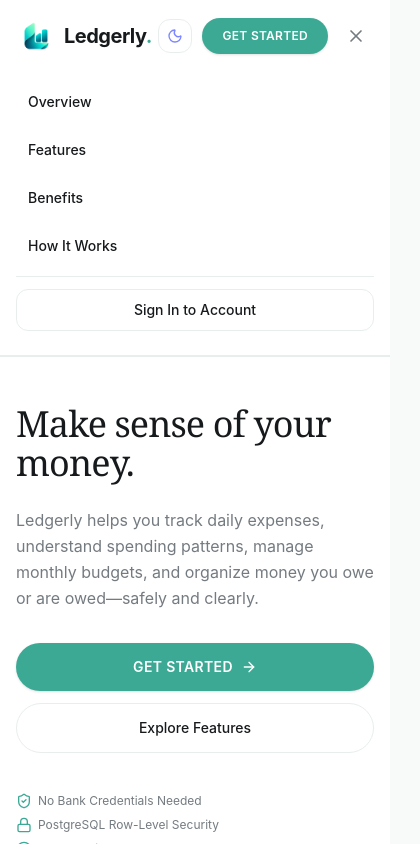
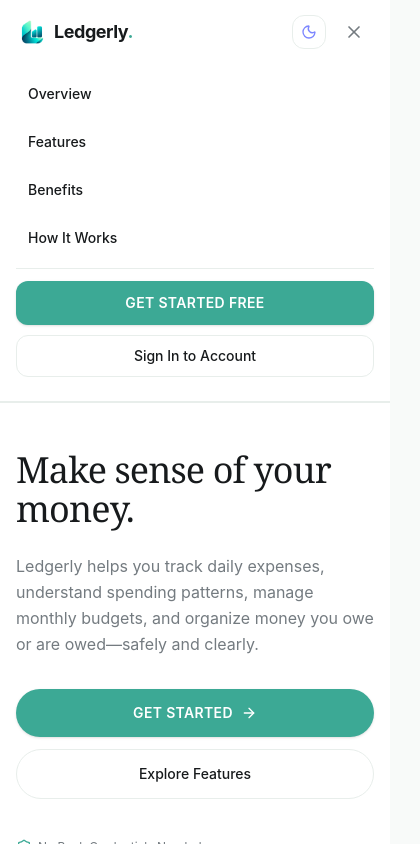
Before and after one commit to Asif259/expense-tracker-ai, a Next.js app in the folder apps/web/: page / in a window 390 px wide. Both pictures are taken after a click on the button 356 px from the left and 36 px from the top of the page. Shown: the top 844 px of the page, 420 px wide, since content can reach past the window. Built offline with nearby package versions, Linux system fonts and the light colour scheme; no server answers.

Commit message:
fix: improve mobile responsiveness and layout overflow for landing page and illustrations

```diff
--- a/apps/web/src/app/globals.css
+++ b/apps/web/src/app/globals.css
@@ -117,7 +117,10 @@
   box-sizing: border-box;
 }
 
+html,
 body {
+  max-width: 100%;
+  overflow-x: clip;
   background: var(--color-bg);
   color: var(--color-text);
   font-family: var(--font-sans);
--- a/apps/web/src/app/page.tsx
+++ b/apps/web/src/app/page.tsx
@@ -34,9 +34,9 @@ export default function Home() {
   }, [user, loading, router]);
 
   return (
-    <div className="min-h-screen flex flex-col bg-landing-bg text-landing-text selection:bg-landing-mint selection:text-landing-teal-dark overflow-x-hidden transition-colors duration-200">
+    <div className="min-h-screen flex flex-col bg-landing-bg text-landing-text selection:bg-landing-mint selection:text-landing-teal-dark overflow-x-clip max-w-full transition-colors duration-200">
       {/* Decorative Top-Left Organic Shape */}
-      <div className="absolute top-0 left-0 w-[420px] sm:w-[580px] h-[360px] sm:h-[480px] -z-10 pointer-events-none opacity-80 overflow-hidden">
+      <div className="absolute top-0 left-0 w-full max-w-[420px] sm:max-w-[580px] h-[320px] sm:h-[480px] -z-10 pointer-events-none opacity-80 overflow-hidden">
         <svg
           viewBox="0 0 600 500"
           fill="none"
@@ -59,13 +59,13 @@ export default function Home() {
           1. HEADER & NAVIGATION
           ========================================================================= */}
       <header className="sticky top-0 z-50 bg-landing-bg/90 backdrop-blur-md border-b border-landing-border transition-colors">
-        <div className="max-w-7xl mx-auto px-4 sm:px-6 lg:px-8 h-18 sm:h-20 flex items-center justify-between">
+        <div className="max-w-7xl mx-auto px-3.5 sm:px-6 lg:px-8 h-16 sm:h-20 flex items-center justify-between">
           {/* Logo & Brand */}
           <Link
             href="/"
-            className="flex items-center gap-3 group focus-visible:outline-2 focus-visible:outline-landing-teal rounded-lg p-1"
+            className="flex items-center gap-2 sm:gap-3 group focus-visible:outline-2 focus-visible:outline-landing-teal rounded-lg p-1 shrink-0"
           >
-            <div className="relative w-8 h-8 shrink-0 transition-transform group-hover:scale-105">
+            <div className="relative w-7 h-7 sm:w-8 sm:h-8 shrink-0 transition-transform group-hover:scale-105">
               <Image
                 src="/logo.webp"
                 alt="Ledgerly Logo"
@@ -75,7 +75,7 @@ export default function Home() {
                 priority
               />
             </div>
-            <span className="font-bold text-xl tracking-tight text-landing-text group-hover:text-landing-teal transition-colors">
+            <span className="font-bold text-lg sm:text-xl tracking-tight text-landing-text group-hover:text-landing-teal transition-colors">
               Ledgerly<span className="text-landing-teal">.</span>
             </span>
           </Link>
@@ -109,19 +109,19 @@ export default function Home() {
           </nav>
 
           {/* Header Controls & Actions */}
-          <div className="flex items-center gap-2.5 sm:gap-4">
+          <div className="flex items-center gap-1.5 sm:gap-3 shrink-0">
             <ThemeToggle variant="compact" />
 
             <Link
               href="/login"
-              className="hidden sm:inline-flex px-4 py-2 text-sm font-medium text-landing-text hover:text-landing-teal transition-colors focus-visible:outline-landing-teal rounded-lg"
+              className="hidden md:inline-flex px-3.5 py-2 text-sm font-medium text-landing-text hover:text-landing-teal transition-colors focus-visible:outline-landing-teal rounded-lg"
             >
               Sign In
             </Link>
 
             <Link
               href="/login?mode=signup"
-              className="inline-flex items-center justify-center px-5 py-2.5 rounded-full bg-landing-teal hover:bg-landing-teal-hover text-white dark:text-slate-950 text-xs sm:text-sm font-semibold tracking-wide uppercase transition-all shadow-sm hover:shadow-md hover:shadow-teal-900/10 active:scale-95 focus-visible:outline-landing-teal"
+              className="hidden sm:inline-flex items-center justify-center px-4 sm:px-5 py-2 sm:py-2.5 rounded-full bg-landing-teal hover:bg-landing-teal-hover text-white dark:text-slate-950 text-xs sm:text-sm font-semibold tracking-wide uppercase whitespace-nowrap transition-all shadow-sm hover:shadow-md hover:shadow-teal-900/10 active:scale-95 focus-visible:outline-landing-teal"
             >
               Get Started
             </Link>
@@ -130,7 +130,7 @@ export default function Home() {
             <button
               type="button"
               onClick={() => setMobileMenuOpen(!mobileMenuOpen)}
-              className="p-2 md:hidden text-landing-text-muted hover:text-landing-text focus-visible:outline-landing-teal rounded-lg"
+              className="p-2 md:hidden text-landing-text-muted hover:text-landing-text focus-visible:outline-landing-teal rounded-lg touch-manipulation min-w-[44px] min-h-[44px] flex items-center justify-center"
               aria-label={mobileMenuOpen ? 'Close menu' : 'Open menu'}
               aria-expanded={mobileMenuOpen}
             >
@@ -170,11 +170,18 @@ export default function Home() {
             >
               How It Works
             </a>
-            <div className="pt-3 border-t border-landing-border flex flex-col gap-2">
+            <div className="pt-3 border-t border-landing-border flex flex-col gap-2.5">
+              <Link
+                href="/login?mode=signup"
+                onClick={() => setMobileMenuOpen(false)}
+                className="w-full text-center py-3 px-4 rounded-xl bg-landing-teal hover:bg-landing-teal-hover text-white dark:text-slate-950 text-sm font-semibold tracking-wide uppercase transition-all shadow-sm focus-visible:outline-landing-teal"
+              >
+                Get Started Free
+              </Link>
               <Link
                 href="/login"
                 onClick={() => setMobileMenuOpen(false)}
-                className="w-full text-center py-2.5 text-sm font-medium border border-landing-border rounded-xl text-landing-text hover:bg-landing-alt"
+                className="w-full text-center py-2.5 px-4 text-sm font-medium border border-landing-border rounded-xl text-landing-text hover:bg-landing-alt transition-colors focus-visible:outline-landing-teal"
               >
                 Sign In to Account
               </Link>
@@ -238,15 +245,15 @@ export default function Home() {
             </div>
 
             {/* Hero Right Column: High-Fidelity Personal Finance Workspace Artwork */}
-            <div className="lg:col-span-6 xl:col-span-6 flex justify-center">
+            <div className="lg:col-span-6 xl:col-span-6 flex justify-center w-full max-w-full overflow-hidden">
               <div className="relative w-full max-w-[560px] mx-auto flex items-center justify-center">
                 {/* Background Soft Organic Glow */}
-                <div className="absolute -inset-4 sm:-inset-8 -z-10 pointer-events-none opacity-80 overflow-visible">
+                <div className="absolute inset-0 sm:-inset-4 -z-10 pointer-events-none opacity-80 overflow-hidden sm:overflow-visible">
                   <svg
                     viewBox="0 0 600 500"
                     fill="none"
                     xmlns="http://www.w3.org/2000/svg"
-                    className="w-full h-full transform scale-105"
+                    className="w-full h-full transform scale-100 sm:scale-105"
                   >
                     <path
                       d="M480 220C520 320 460 440 360 490C250 540 130 500 70 400C10 300 20 170 110 90C200 10 340 30 420 90C470 125 450 165 480 220Z"
@@ -280,7 +287,7 @@ export default function Home() {
       {/* =========================================================================
           3. "WHAT LEDGERLY DOES" SECTION
           ========================================================================= */}
-      <section id="overview" className="py-20 bg-landing-alt border-y border-landing-border relative">
+      <section id="overview" className="py-16 sm:py-20 bg-landing-alt border-y border-landing-border relative overflow-hidden">
         <div className="max-w-7xl mx-auto px-4 sm:px-6 lg:px-8">
           {/* Centered Section Header */}
           <div className="text-center max-w-2xl mx-auto space-y-3 mb-16">
@@ -341,7 +348,7 @@ export default function Home() {
           ========================================================================= */}
       <section id="features" className="py-24 relative overflow-hidden">
         {/* Soft Organic Background Region */}
-        <div className="absolute right-0 top-1/2 w-96 h-96 -translate-y-1/2 -z-10 pointer-events-none opacity-60">
+        <div className="absolute right-0 top-1/2 w-64 sm:w-96 h-64 sm:h-96 max-w-full -translate-y-1/2 -z-10 pointer-events-none opacity-60 overflow-hidden">
           <svg viewBox="0 0 400 400" fill="none" className="w-full h-full">
             <path
               d="M300 120C380 180 390 300 330 360C270 420 160 400 100 340C40 280 60 160 120 100C180 40 220 60 300 120Z"
@@ -468,7 +475,7 @@ export default function Home() {
       {/* =========================================================================
           5. BENEFITS SECTION
           ========================================================================= */}
-      <section id="benefits" className="py-20 sm:py-28 bg-landing-alt border-y border-landing-border relative">
+      <section id="benefits" className="py-16 sm:py-28 bg-landing-alt border-y border-landing-border relative overflow-hidden">
         <div className="max-w-7xl mx-auto px-4 sm:px-6 lg:px-8">
           <div className="grid grid-cols-1 lg:grid-cols-12 gap-12 lg:gap-16 items-center">
             {/* Left Column: Financial Clarity & Debt Showcase (Real Ledger UI Preview) */}
--- a/apps/web/src/components/landing/benefits-illustration.tsx
+++ b/apps/web/src/components/landing/benefits-illustration.tsx
@@ -11,12 +11,12 @@ export function BenefitsIllustration() {
       role="img"
     >
       {/* Background Soft Organic Glow */}
-      <div className="absolute -inset-6 -z-10 pointer-events-none opacity-80">
+      <div className="absolute inset-0 sm:-inset-6 -z-10 pointer-events-none opacity-80 overflow-hidden sm:overflow-visible">
         <svg
           viewBox="0 0 500 500"
           fill="none"
           xmlns="http://www.w3.org/2000/svg"
-          className="w-full h-full transform scale-105"
+          className="w-full h-full transform scale-100 sm:scale-105"
         >
           <path
             d="M380 140C440 210 420 340 350 410C280 480 160 460 90 390C20 320 30 200 100 130C170 60 320 70 380 140Z"
```
Also changed, not shown: apps/web/src/components/landing/hero-illustration.tsx (+6 -6 lines).
